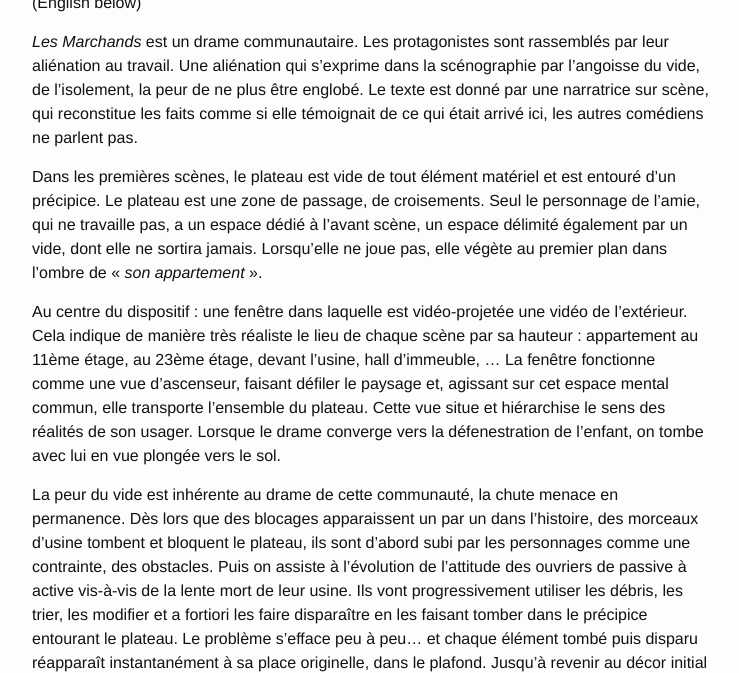
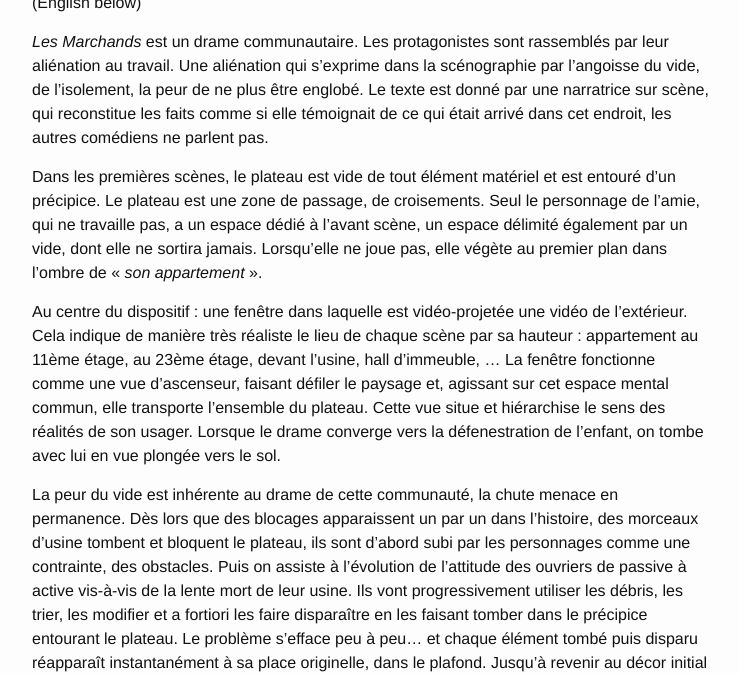
Before and after one commit to louiseds/louiseds.github.io, a Jekyll site: the page built from _posts/2016-11-13-les-marchands.md, in a window 1280 px wide and 900 px high, scrolled down 668 px, cut to the strip 227-900 px from the top of the window. Shown: the whole strip, without its empty margins (268-1007 px from the left). Built offline with Jekyll 4.4.1, drawn with Linux system fonts in a browser that asks for light colours.

Commit message:
Updated 2016-11-13-les-marchands.md

```diff
--- a/_posts/2016-11-13-les-marchands.md
+++ b/_posts/2016-11-13-les-marchands.md
@@ -14,7 +14,7 @@ EnsAD 2012.
 (English below)
 
 _Les Marchands_ est un drame communautaire. Les protagonistes sont rassemblés par leur aliénation au travail. Une aliénation qui s’exprime dans la scénographie par l’angoisse du vide, de l’isolement, la peur de ne plus être englobé.
-Le texte est donné par une narratrice sur scène, qui reconstitue les faits comme si elle témoignait de ce qui était arrivé ici, les autres comédiens ne parlent pas.
+Le texte est donné par une narratrice sur scène, qui reconstitue les faits comme si elle témoignait de ce qui était arrivé dans cet endroit, les autres comédiens ne parlent pas.
 
 Dans les premières scènes, le plateau est vide de tout élément matériel et est entouré d’un précipice. Le plateau est une zone de passage, de croisements. Seul le personnage de l’amie, qui ne travaille pas, a un espace dédié à l’avant scène, un espace délimité également par un vide, dont elle ne sortira jamais. Lorsqu’elle ne joue pas, elle végète au premier plan dans l’ombre de « _son appartement_ ».
 
```
